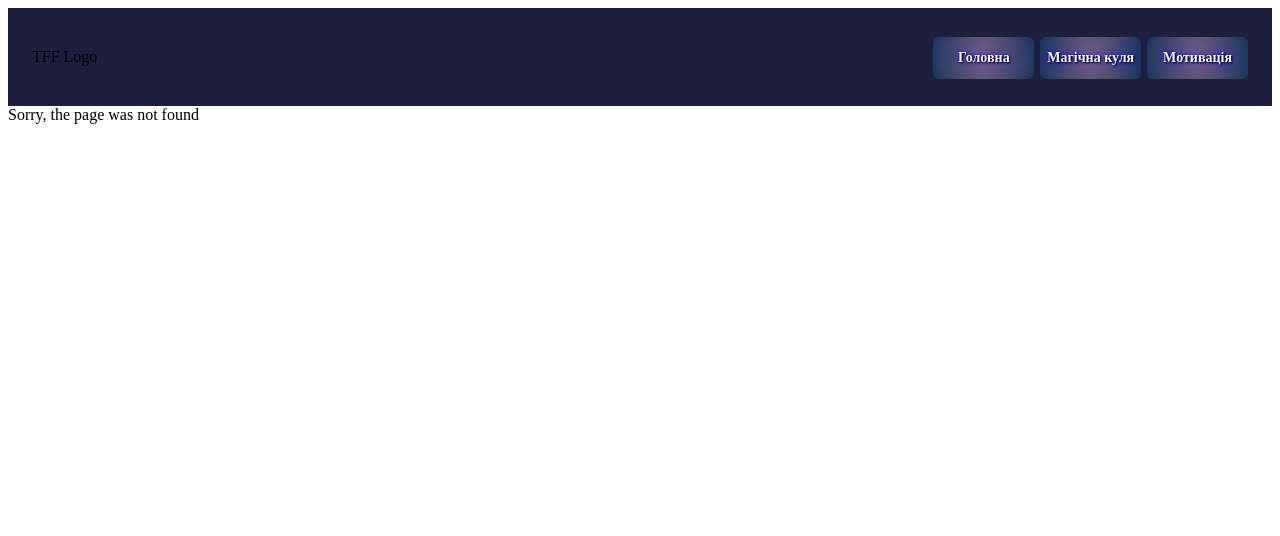
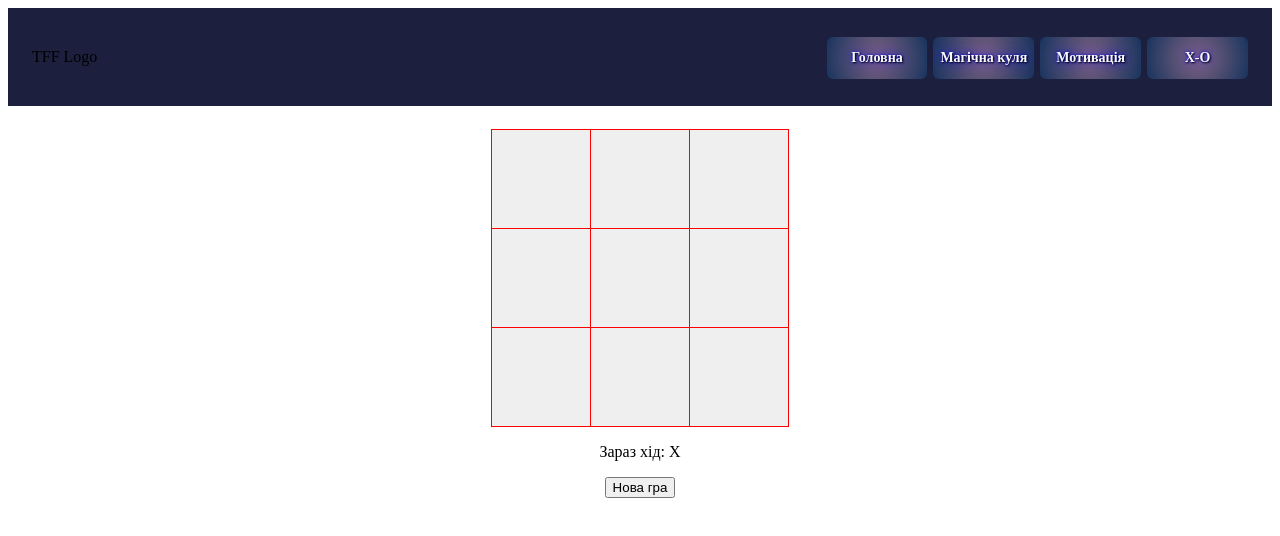
Before and after one commit to Valeriia789/time-for-fun-react, a React (Create React App) app: page /tic-tac-toe in a window 1280 px wide. Before the commit this address had no page. Shown: the top 536 px of the page. Built offline with nearby package versions, Linux system fonts and the light colour scheme.

Commit message:
TicTacToe logic

```diff
--- a/src/App.jsx
+++ b/src/App.jsx
@@ -3,8 +3,9 @@ import { Routes, Route, NavLink } from "react-router-dom";
 import HomePage from "./pages/HomePage/HomePage";
 import MagicBallPage from "./pages/MagicBallPage/MagicBallPage";
 import QuoteGeneratorPage from "./pages/QuoteGeneratorPage/QuoteGeneratorPage";
+import TicTacToePage from "./pages/TicTacToePage/TicTacToePage";
+
 import NotFoundPage from "./pages/NotFoundPage/NotFoundPage";
-
 import { SharedLayout } from "./components/SharedLayout/SharedLayout";
 
 export const App = () => {
@@ -14,6 +15,7 @@ export const App = () => {
         <Route index element={<HomePage />} />
         <Route path="ball" element={<MagicBallPage />} />
         <Route path="quotes" element={<QuoteGeneratorPage />} />
+        <Route path="tic-tac-toe" element={<TicTacToePage />} />
 
         <Route path="*" element={<NotFoundPage />} />
       </Route>
--- a/src/components/SharedLayout/SharedLayout.jsx
+++ b/src/components/SharedLayout/SharedLayout.jsx
@@ -14,6 +14,7 @@ export const SharedLayout = () => {
             </StyledNavLink>
             <StyledNavLink to="/ball">Магічна куля</StyledNavLink>
             <StyledNavLink to="/quotes">Мотивація</StyledNavLink>
+            <StyledNavLink to="/tic-tac-toe">Х-О</StyledNavLink>
           </NavMenu>
         </Header>
 
--- a/src/components/SharedLayout/SharedLayout.styled.jsx
+++ b/src/components/SharedLayout/SharedLayout.styled.jsx
@@ -18,7 +18,7 @@ export const Header = styled.header`
 
 export const NavMenu = styled.nav`
   display: grid;
-  grid-template-columns: repeat(3, 1fr);
+  grid-template-columns: repeat(4, 1fr);
   gap: 6px;
 `;
 
--- /dev/null
+++ b/src/components/TicTacToe/TicTacToe.jsx
@@ -0,0 +1,93 @@
+import { useEffect, useState } from "react";
+import { TicTacToeContainer, Row, SquareBtn } from "./TicTacToe.styled";
+
+function Square({ value, onClick }) {
+  return <SquareBtn onClick={onClick}>{value}</SquareBtn>;
+}
+
+export const TicTacToe = () => {
+  const [squares, setSquares] = useState(Array(9).fill(""));
+  const [isXTurn, setIsXTurn] = useState(true);
+  const [status, setStatus] = useState("");
+
+  const getWinner = (squares) => {
+    // 0-1-2 a-b-c
+    // 3-4-5
+    // 6-7-8
+    const winningCombinations = [
+      [0, 1, 2],
+      [3, 4, 5],
+      [6, 7, 8],
+      [0, 3, 6],
+      [1, 4, 7],
+      [2, 5, 8],
+      [0, 4, 8],
+      [2, 4, 6],
+    ];
+
+    for (let i = 0; i < winningCombinations.length; i++) {
+      const [x, y, z] = winningCombinations[i];
+
+      if (
+        squares[x] &&
+        squares[x] === squares[y] &&
+        squares[x] === squares[z]
+      ) {
+        return squares[x];
+      }
+    }
+
+    return null;
+  };
+
+  const handleClick = (getCurrentSquare) => {
+    let copySquares = [...squares];
+
+    if (getWinner(copySquares) || copySquares[getCurrentSquare]) return;
+    copySquares[getCurrentSquare] = isXTurn ? "X" : "O";
+
+    setIsXTurn(!isXTurn);
+    setSquares(copySquares);
+  };
+
+  const handleRestart = () => {
+    setIsXTurn(true);
+    setSquares(Array(9).fill(""));
+  };
+
+  useEffect(() => {
+    // if there is no winner and every square is full
+    if (!getWinner(squares) && squares.every((item) => item !== "")) {
+      setStatus(`Нічия! Почніть нову гру.`);
+    } else if (getWinner(squares)) {
+      setStatus(`Переможець ${getWinner(squares)}`);
+    } else {
+      setStatus(`Зараз хід: ${isXTurn ? "X" : "O"}`);
+    }
+  }, [squares, isXTurn]);
+
+  return (
+    <TicTacToeContainer>
+      <Row>
+        <Square value={squares[0]} onClick={() => handleClick(0)} />
+        <Square value={squares[1]} onClick={() => handleClick(1)} />
+        <Square value={squares[2]} onClick={() => handleClick(2)} />
+      </Row>
+
+      <Row>
+        <Square value={squares[3]} onClick={() => handleClick(3)} />
+        <Square value={squares[4]} onClick={() => handleClick(4)} />
+        <Square value={squares[5]} onClick={() => handleClick(5)} />
+      </Row>
+
+      <Row>
+        <Square value={squares[6]} onClick={() => handleClick(6)} />
+        <Square value={squares[7]} onClick={() => handleClick(7)} />
+        <Square value={squares[8]} onClick={() => handleClick(8)} />
+      </Row>
+
+      <p>{status}</p>
+      <button onClick={handleRestart}>Нова гра</button>
+    </TicTacToeContainer>
+  );
+};
--- /dev/null
+++ b/src/components/TicTacToe/TicTacToe.styled.jsx
@@ -0,0 +1,28 @@
+import styled from "styled-components";
+
+export const TicTacToeContainer = styled.div`
+  display: flex;
+  flex-direction: column;
+  align-items: center;
+
+  padding: 24px;
+`;
+
+export const Row = styled.div``;
+
+export const SquareBtn = styled.button`
+  float: left;
+
+  width: 100px;
+  height: 100px;
+
+  margin-top: -1px;
+  margin-left: -1px;
+  padding: 0;
+
+  border: 1px solid red;
+
+  text-align: center;
+  font-size: 40px;
+  cursor: pointer;
+`;
--- a/src/data/quotesData.jsx
+++ b/src/data/quotesData.jsx
@@ -527,7 +527,7 @@ export const quotesData = [
   },
   {
     quote:
-      "Жодного разу не впасти – це не найбільша заслуга в життя. Головне кожен раз підніматися.",
+      "Жодного разу не впасти – це не найбільша заслуга в житті. Головне кожен раз підніматися.",
     source: "Нельсон Мандела",
   },
   {
--- /dev/null
+++ b/src/pages/TicTacToePage/TicTacToePage.jsx
@@ -0,0 +1,11 @@
+import { TicTacToe } from "../../components/TicTacToe/TicTacToe";
+
+const TicTacToePage = () => {
+  return (
+    <div>
+      <TicTacToe/>
+    </div>
+  );
+};
+
+export default TicTacToePage;
--- /dev/null
+++ b/src/pages/TicTacToePage/TicTacToePage.styled.jsx
@@ -0,0 +1 @@
+import styled from "styled-components";
```
